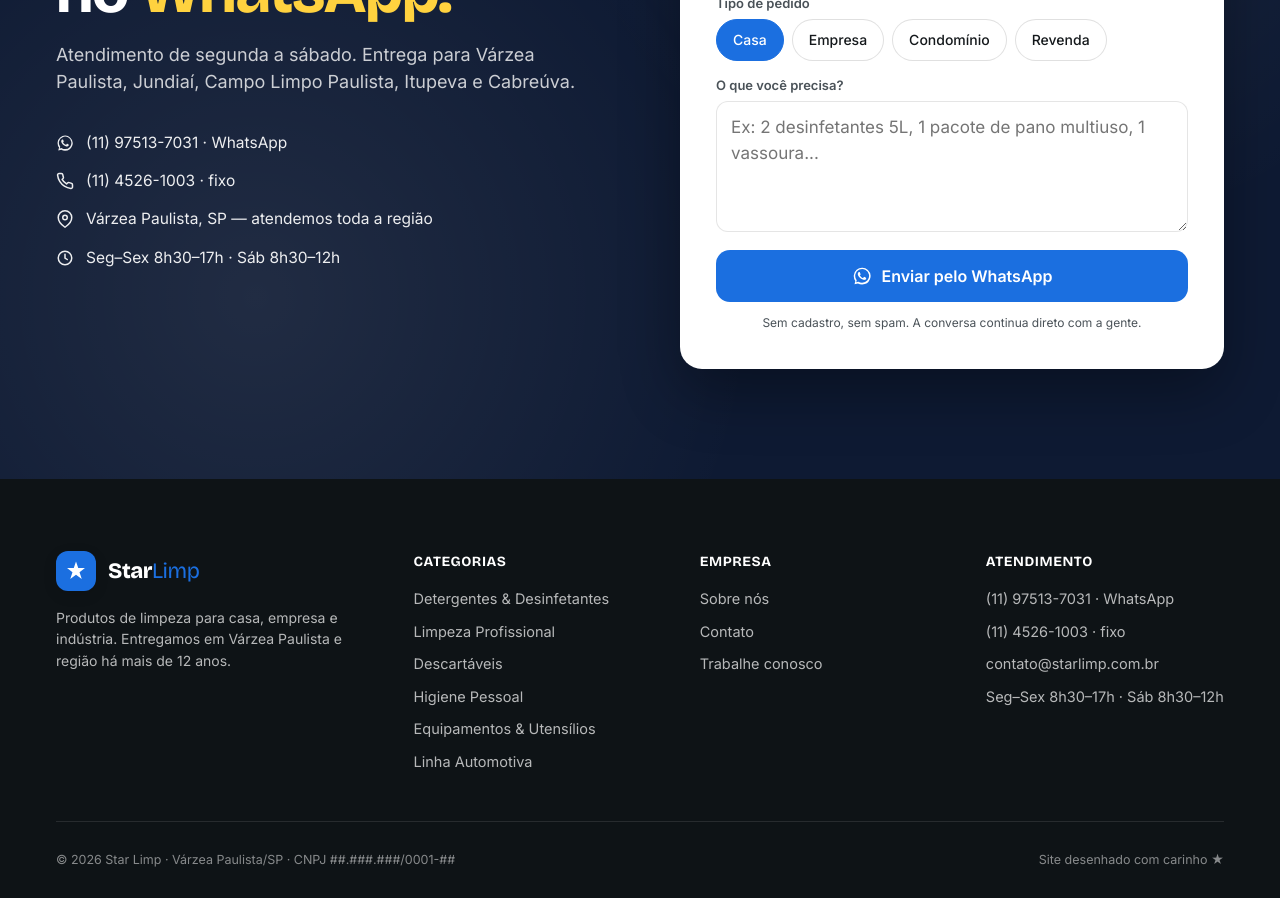
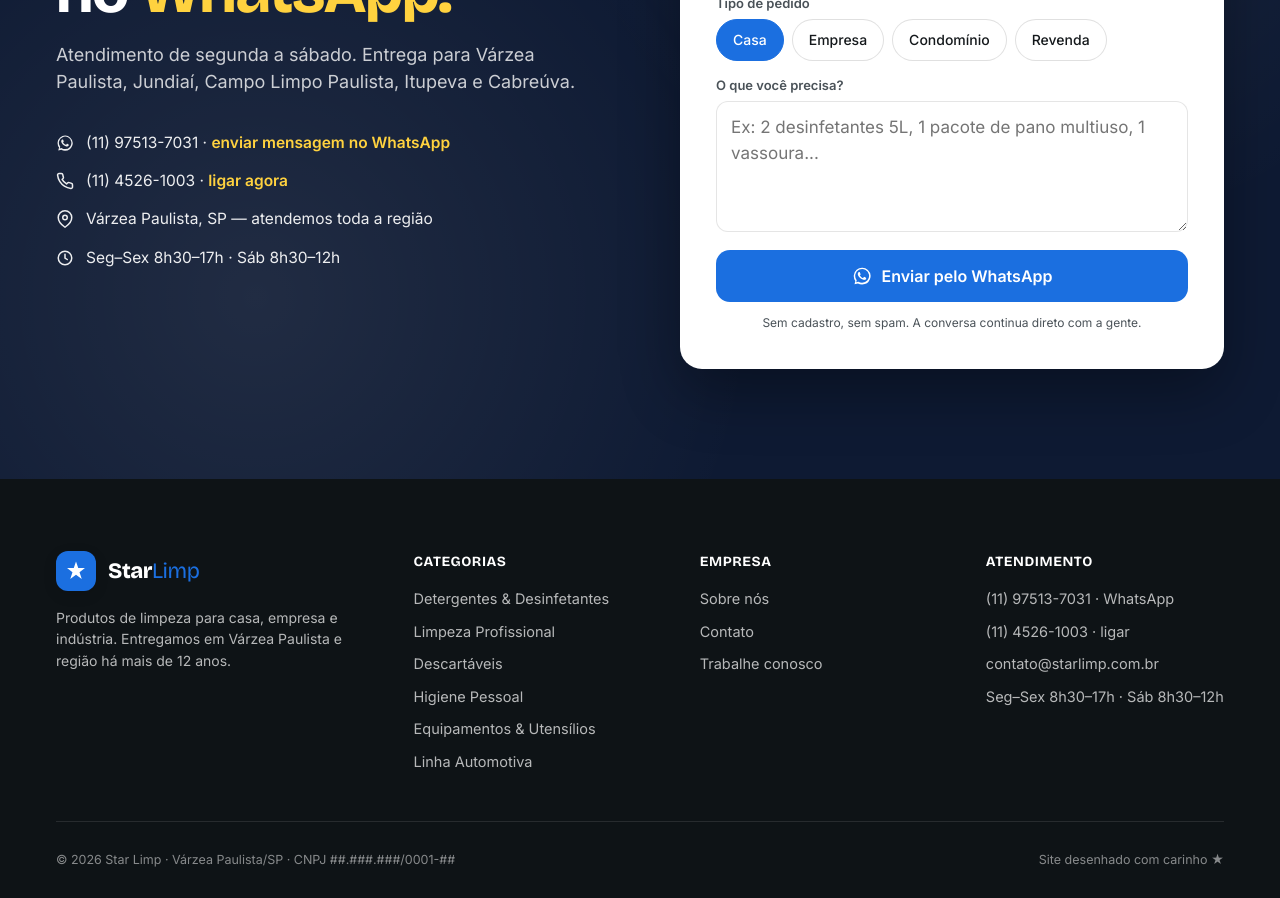
Before and after one commit to LuizHAP/starlimpwebsite, a Next.js app: page / in a window 1280 px wide. Shown: the part 3740-4638 px from the top of the page. Built offline with nearby package versions, Linux system fonts and the light colour scheme.

Commit message:
feat: make phone numbers clickable
- Fixed line opens native dialer via tel: link
- WhatsApp number opens chat via wa.me link
- Mirror in contact section, footer, and floating button
- Add hover styling for inline contact links

```diff
--- a/src/app/globals.css
+++ b/src/app/globals.css
@@ -712,6 +712,23 @@ button { font-family: inherit; }
   font-size: 15.5px;
   color: rgba(255, 255, 255, .92);
 }
+.sl-contact-link {
+  display: inline-flex; align-items: center; gap: 12px;
+  color: inherit;
+  border-radius: 999px;
+  padding: 6px 10px;
+  margin: -6px -10px;
+  transition: background .15s ease, transform .15s ease, color .15s ease;
+}
+.sl-contact-link:hover {
+  background: rgba(255, 255, 255, .08);
+  color: #fff;
+  transform: translateX(2px);
+}
+.sl-contact-link-cta {
+  color: var(--sl-accent);
+  font-weight: 600;
+}
 
 .sl-contact-form {
   border-radius: var(--sl-radius);
--- a/src/components/star-limp.tsx
+++ b/src/components/star-limp.tsx
@@ -19,6 +19,9 @@ import {
 const WHATSAPP_NUMBER = "5511975137031";
 const WHATSAPP_DISPLAY = "(11) 97513-7031";
 const PHONE_DISPLAY = "(11) 4526-1003";
+const PHONE_DIGITS = "1145261003";
+const WHATSAPP_DEFAULT_HREF = `https://wa.me/${WHATSAPP_NUMBER}?text=Ol%C3%A1%20Star%20Limp!%20Gostaria%20de%20fazer%20um%20pedido.`;
+const PHONE_TEL_HREF = `tel:+55${PHONE_DIGITS}`;
 
 const CATEGORIES: Array<{
   id: string;
@@ -485,10 +488,25 @@ function Contact() {
 
           <ul className="sl-contact-list">
             <li>
-              <WhatsIcon size={18} color="currentColor" /> {WHATSAPP_DISPLAY} · WhatsApp
+              <a
+                className="sl-contact-link"
+                href={WHATSAPP_DEFAULT_HREF}
+                target="_blank"
+                rel="noreferrer"
+              >
+                <WhatsIcon size={18} color="currentColor" />
+                <span>
+                  {WHATSAPP_DISPLAY} · <span className="sl-contact-link-cta">enviar mensagem no WhatsApp</span>
+                </span>
+              </a>
             </li>
             <li>
-              <PhoneIcon /> {PHONE_DISPLAY} · fixo
+              <a className="sl-contact-link" href={PHONE_TEL_HREF}>
+                <PhoneIcon />
+                <span>
+                  {PHONE_DISPLAY} · <span className="sl-contact-link-cta">ligar agora</span>
+                </span>
+              </a>
             </li>
             <li>
               <PinIcon /> Várzea Paulista, SP — atendemos toda a região
@@ -597,9 +615,17 @@ function Footer() {
         <div>
           <h5>Atendimento</h5>
           <ul>
-            <li>{WHATSAPP_DISPLAY} · WhatsApp</li>
-            <li>{PHONE_DISPLAY} · fixo</li>
-            <li>contato@starlimp.com.br</li>
+            <li>
+              <a href={WHATSAPP_DEFAULT_HREF} target="_blank" rel="noreferrer">
+                {WHATSAPP_DISPLAY} · WhatsApp
+              </a>
+            </li>
+            <li>
+              <a href={PHONE_TEL_HREF}>{PHONE_DISPLAY} · ligar</a>
+            </li>
+            <li>
+              <a href="mailto:contato@starlimp.com.br">contato@starlimp.com.br</a>
+            </li>
             <li>Seg–Sex 8h30–17h · Sáb 8h30–12h</li>
           </ul>
         </div>
@@ -616,7 +642,7 @@ function WhatsFloat() {
   return (
     <a
       className="sl-wfloat"
-      href={`https://wa.me/${WHATSAPP_NUMBER}?text=Ol%C3%A1%20Star%20Limp!%20Gostaria%20de%20fazer%20um%20pedido.`}
+      href={WHATSAPP_DEFAULT_HREF}
       target="_blank"
       rel="noreferrer"
       aria-label="Falar no WhatsApp"
```
